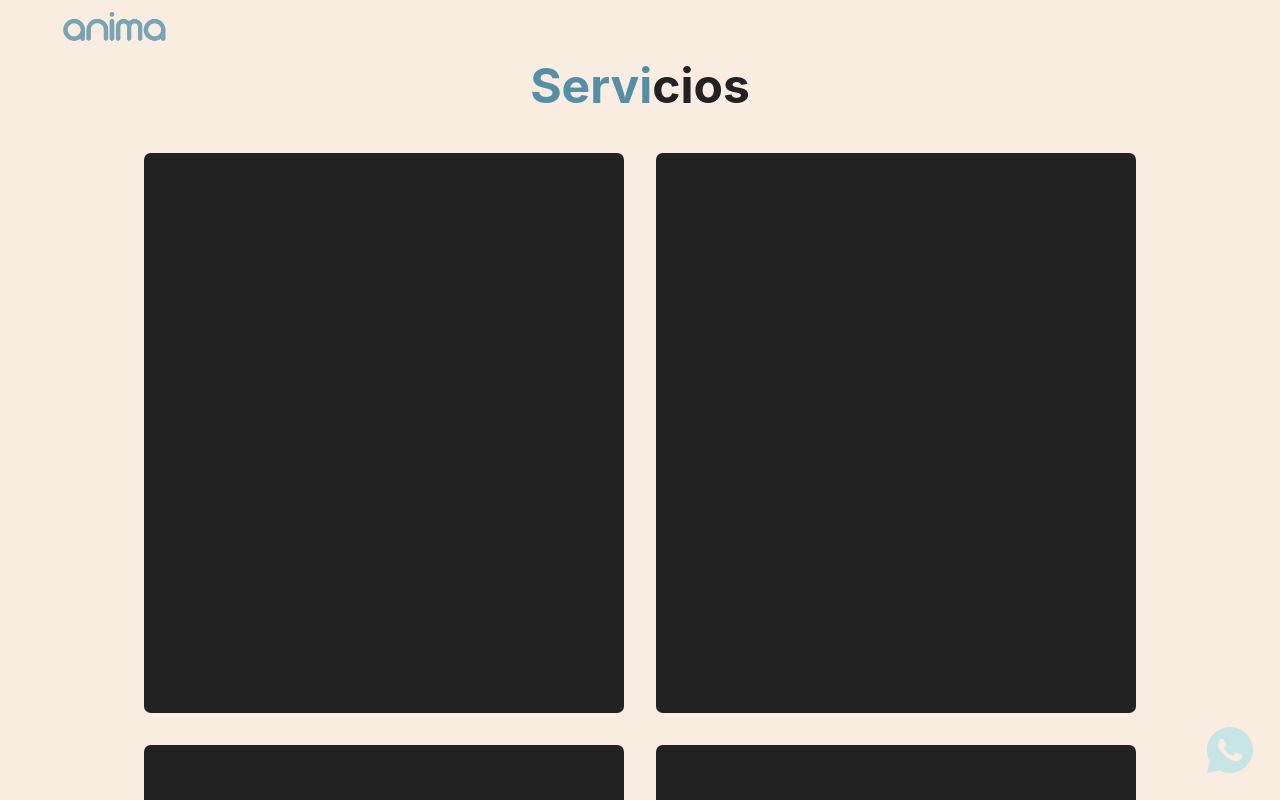
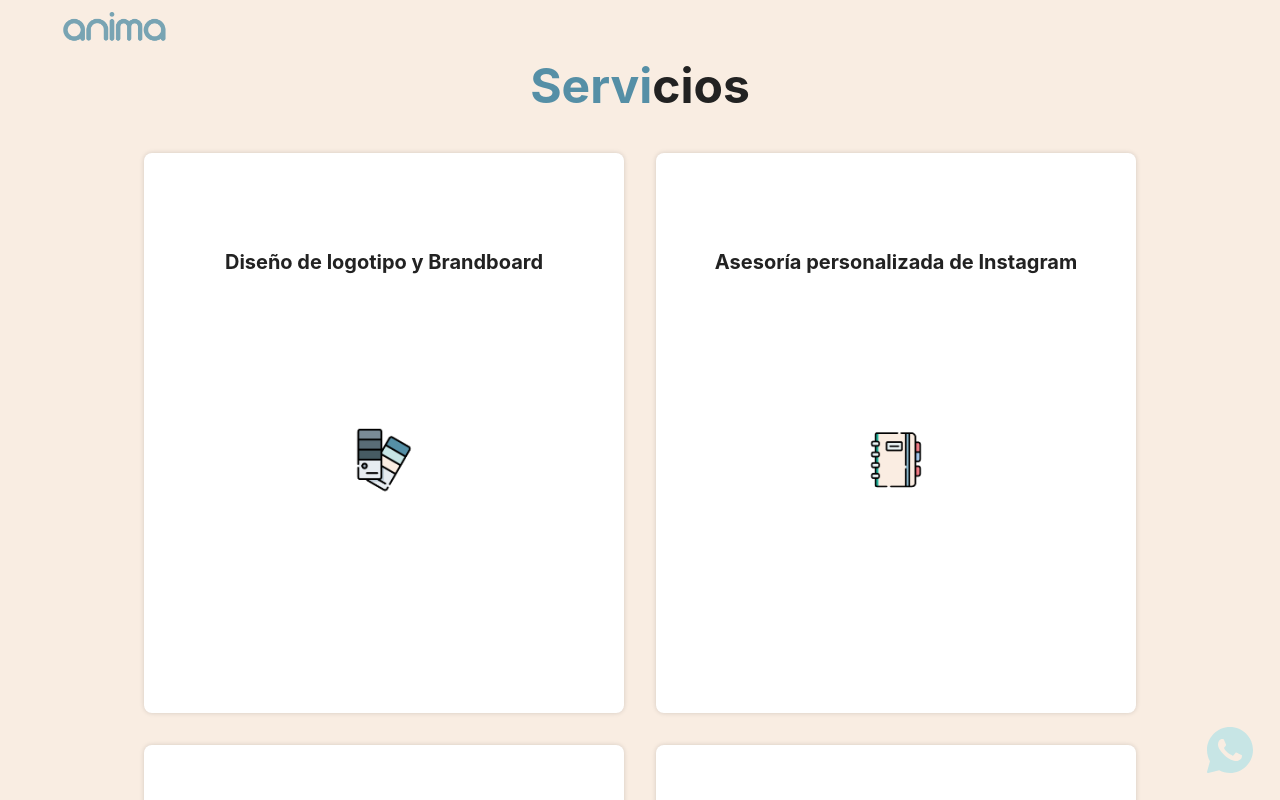
Before and after one commit to gerfabris/anima, a React (Vite) app: page /products in a window 1280 px wide. Shown: the top 800 px of the page. Built offline with nearby package versions, Linux system fonts and the light colour scheme; a web font is replaced by a local one.

Commit message:
Stylers services card

```diff
--- a/src/components/Products/ItemCard.css
+++ b/src/components/Products/ItemCard.css
@@ -12,30 +12,63 @@
     width: 100%;
     height: 100%;
     display: flex;
-    justify-content: center;
+    justify-content: space-evenly;
     align-items: center;
     flex-direction: column;
     font-weight: 600;
     font-size: 20px;
     color: #222222;
-    text-shadow: 2px 2px 10px rgba(0 0,0,.9);
     position: absolute;
     backface-visibility: hidden;
     border-radius: 5pt;
+    padding: 2em;
+    background-color: rgba(255,255,255,.05);
+    box-shadow: 0 0 5px rgba(0, 0, 0, .15);
+    backdrop-filter: blur(10px);
+    border-radius: 8px;
+}
+.card__content-title{
+    height: 20%;
+    text-align: center;
+    font-size: 1em;
 }
 .card__image-wrapper{
     width: 100%;
+    height: 50%;
+    max-width: 6em;
+    max-height: 6em;
+    display: flex;
+    justify-content: center;
+    align-items: center;
 }
 .card__image{
     width: 100%;
+    height: 100%;
 }
 .card__front{
-    background-color: #222222;
+    background-color: #ffff;
 }
 .card__back{
-    background-color: blue;
+    background-color: #ffff;
     transform: rotateY(180deg);
 }
+.card__content{
+    width: 90%;
+    height: 10%;
+    display: flex;
+    justify-content: center;
+    align-items: center;
+    flex-direction: column;
+    text-align: center;
+}
+.card__back .card__content{
+    box-shadow: 0 0 5px rgba(0, 0, 0, .15);
+    backdrop-filter: blur(10px);
+    height: 90%;
+    width: 90%;
+    padding: 2em;
+}
+
 @media screen and (max-width:520px) {
     .service-card{
         width: 80vmin;
--- a/src/components/Products/ItemCard.jsx
+++ b/src/components/Products/ItemCard.jsx
@@ -17,18 +17,18 @@ export const ItemCard = ( {service , index , onClick } ) =>{
                 onClick={ handleClick }
             >
                 <div className='card__front'>
-            {/*         <div className='card__image-wrapper'>
+                    <h2 className='card__content-title' > {service.title} </h2>
+                    <div className='card__image-wrapper'>
                         <img src= {service.image} alt='' className='card__image' />
                     </div>
                     <div className='card__content'>
-                        <h2 className='card__content-title' > {service.title} </h2>
                         <span className='card__content-arrow'></span>
-                    </div> */}
+                    </div>
                 </div>
                 <div className="card__back">
-        {/*             <div className='card__content'>
+                    <div className='card__content'>
                         <p className="card__content-description">{service.description}</p>
-                    </div> */}
+                    </div>
                 </div>
             </article>
     )
```
